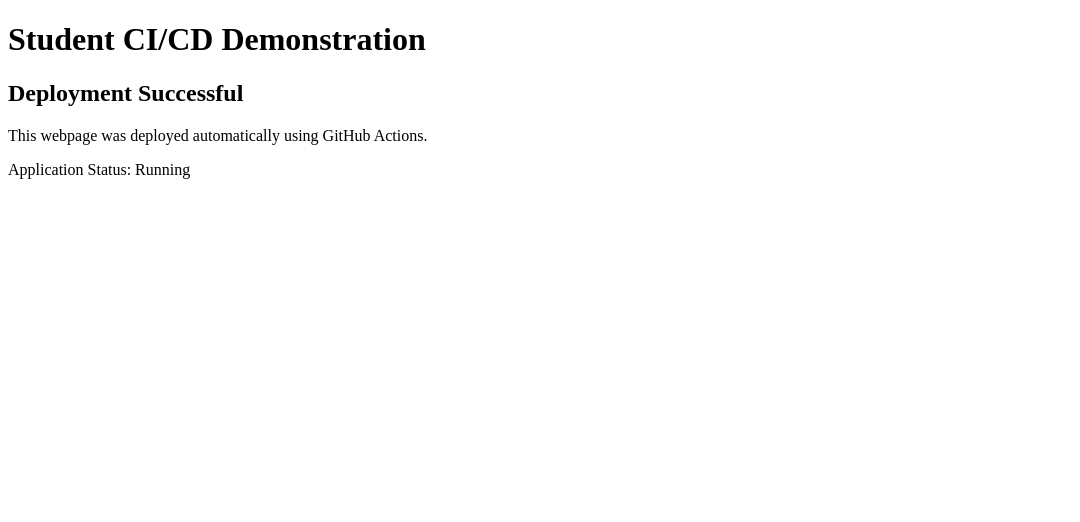
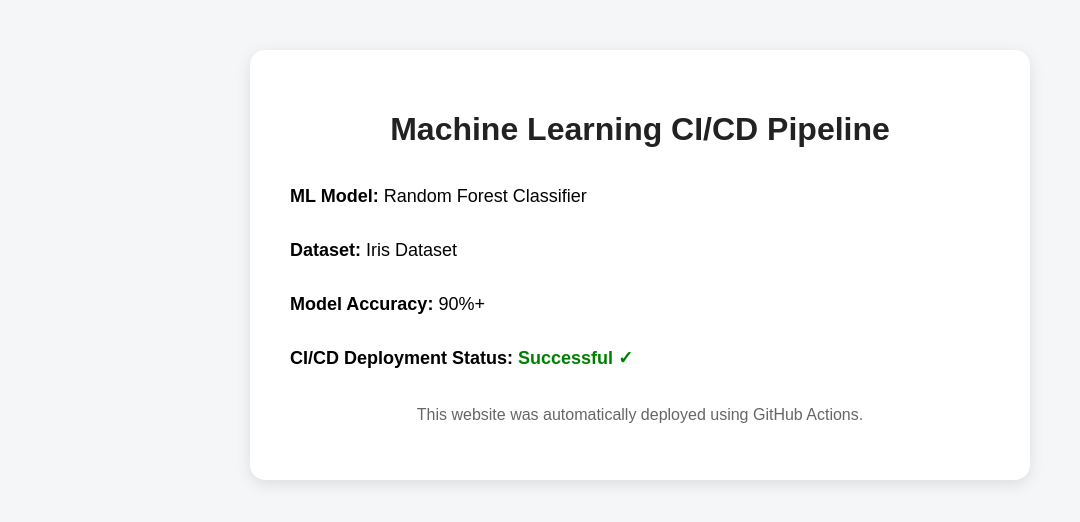
Before and after one commit to Pavithra221021/cicd-student-demo, a plain HTML site: page index.html in a window 1280 px wide. Shown: the whole page, without its empty margins (0-1080 px from the left). Drawn offline with Linux system fonts and the light colour scheme.

Commit message:
Update index.html

```diff
--- a/index.html
+++ b/index.html
@@ -1,21 +1,91 @@
 <!DOCTYPE html>
-<html>
+<html lang="en">
+
 <head>
-    <title>CI/CD Demo</title>
+    <meta charset="UTF-8">
+    <meta name="viewport" content="width=device-width, initial-scale=1.0">
+
+    <title>ML CI/CD Pipeline</title>
+
+    <style>
+        body {
+            font-family: Arial, sans-serif;
+            background-color: #f4f6f8;
+            text-align: center;
+            margin: 0;
+            padding: 50px;
+        }
+
+        .container {
+            max-width: 700px;
+            margin: auto;
+            background: white;
+            padding: 40px;
+            border-radius: 15px;
+            box-shadow: 0 4px 15px rgba(0, 0, 0, 0.1);
+        }
+
+        h1 {
+            color: #222;
+            margin-bottom: 30px;
+        }
+
+        .info {
+            text-align: left;
+            font-size: 18px;
+            line-height: 2;
+        }
+
+        .success {
+            color: green;
+            font-weight: bold;
+        }
+
+        .footer {
+            margin-top: 30px;
+            color: #666;
+        }
+    </style>
 </head>
 
 <body>
-    <h1>Student CI/CD Demonstration</h1>
 
-    <h2>Deployment Successful</h2>
+    <div class="container">
 
-    <p>
-        This webpage was deployed automatically
-        using GitHub Actions.
-    </p>
+        <h1>Machine Learning CI/CD Pipeline</h1>
 
-    <p>
-        Application Status: Running
-    </p>
+        <div class="info">
+
+            <p>
+                <strong>ML Model:</strong>
+                Random Forest Classifier
+            </p>
+
+            <p>
+                <strong>Dataset:</strong>
+                Iris Dataset
+            </p>
+
+            <p>
+                <strong>Model Accuracy:</strong>
+                90%+
+            </p>
+
+            <p>
+                <strong>CI/CD Deployment Status:</strong>
+                <span class="success">Successful ✓</span>
+            </p>
+
+        </div>
+
+        <div class="footer">
+            <p>
+                This website was automatically deployed using GitHub Actions.
+            </p>
+        </div>
+
+    </div>
+
 </body>
+
 </html>
```
